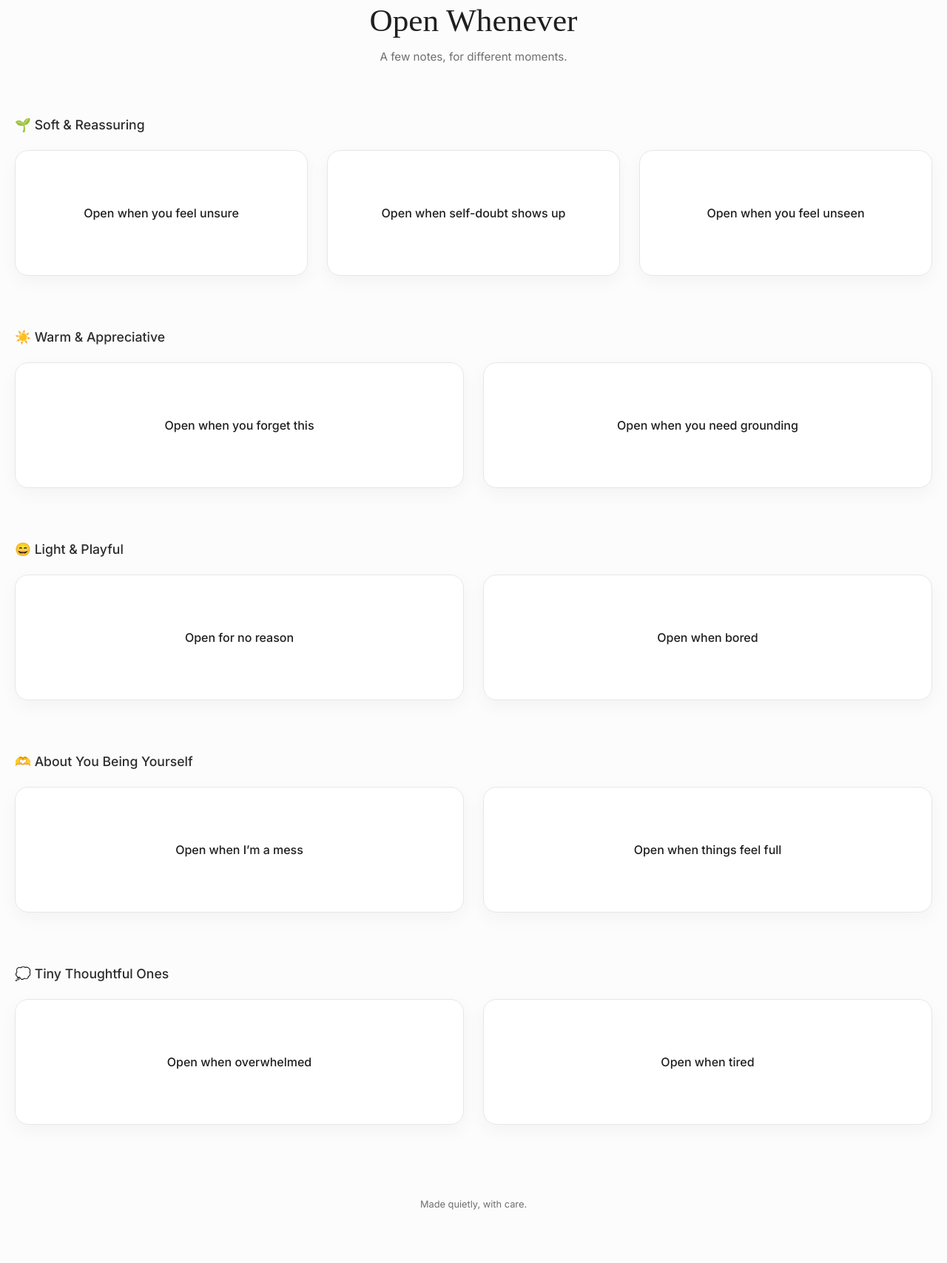
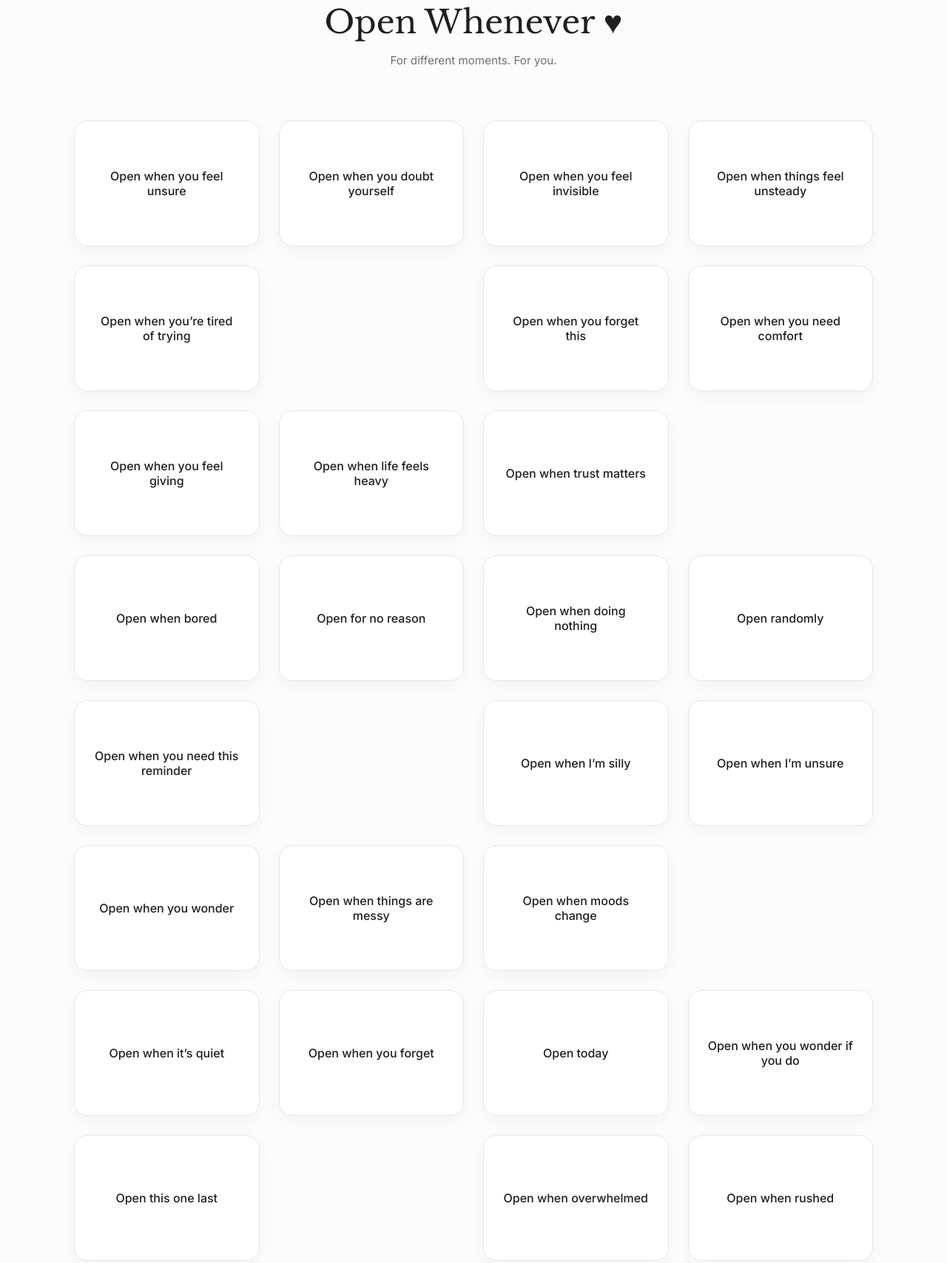
Before and after one commit to reeyakbhalodia-cloud/open-whenever, a plain HTML site: page index.html in a window 1280 px wide. Shown: the part 74-1782 px from the top of the page at 74% size. Drawn offline with nearby package versions, Linux system fonts and the light colour scheme; a web font is replaced by a local one.

Commit message:
Update index.html

```diff
--- a/index.html
+++ b/index.html
@@ -5,127 +5,73 @@
   <meta name="viewport" content="width=device-width, initial-scale=1.0"/>
   <title>Open Whenever</title>
 
-  <!-- Soft font -->
-  <link href="https://fonts.googleapis.com/css2?family=Inter:wght@400;500;600&family=Playfair+Display:ital@0;1&display=swap" rel="stylesheet">
-
+  <link href="https://fonts.googleapis.com/css2?family=Inter:wght@400;500;600&family=Libre+Baskerville:ital@0;1&display=swap" rel="stylesheet">
   <link rel="stylesheet" href="style.css" />
 </head>
 <body>
 
   <header>
-    <h1>Open Whenever</h1>
-    <p class="subtitle">A few notes, for different moments.</p>
+    <h1>Open Whenever <span class="heart">♥</span></h1>
+    <p class="subtitle">For different moments. For you.</p>
   </header>
 
-  <!-- 🌱 Soft & Reassuring -->
-  <section>
-    <h2>🌱 Soft & Reassuring</h2>
+  <main>
+
     <div class="cards">
-      <div class="card" onclick="flip(this)">
-        <div class="card-inner">
-          <div class="card-front">Open when you feel unsure</div>
-          <div class="card-back">You don’t have to have everything figured out.</div>
-        </div>
-      </div>
 
-      <div class="card" onclick="flip(this)">
-        <div class="card-inner">
-          <div class="card-front">Open when self-doubt shows up</div>
-          <div class="card-back">You’re doing better than you think.</div>
-        </div>
-      </div>
+      <!-- Soft & Reassuring -->
+      <div class="card" onclick="flip(this)"><div class="card-inner"><div class="card-front">Open when you feel unsure</div><div class="card-back">You don’t have to have everything figured out.</div></div></div>
+      <div class="card" onclick="flip(this)"><div class="card-inner"><div class="card-front">Open when you doubt yourself</div><div class="card-back">You’re doing better than you think.</div></div></div>
+      <div class="card" onclick="flip(this)"><div class="card-inner"><div class="card-front">Open when you feel invisible</div><div class="card-back">You make people feel comfortable. That matters.</div></div></div>
+      <div class="card" onclick="flip(this)"><div class="card-inner"><div class="card-front">Open when things feel unsteady</div><div class="card-back">I like how steady you are.</div></div></div>
+      <div class="card" onclick="flip(this)"><div class="card-inner"><div class="card-front">Open when you’re tired of trying</div><div class="card-back">You don’t need to be “on” all the time.</div></div></div>
 
-      <div class="card" onclick="flip(this)">
-        <div class="card-inner">
-          <div class="card-front">Open when you feel unseen</div>
-          <div class="card-back">You make people feel comfortable. That matters.</div>
-        </div>
-      </div>
+      <!-- Warm & Appreciative -->
+      <div class="card spacer"></div>
+      <div class="card" onclick="flip(this)"><div class="card-inner"><div class="card-front">Open when you forget this</div><div class="card-back">I really admire how your mind works.</div></div></div>
+      <div class="card" onclick="flip(this)"><div class="card-inner"><div class="card-front">Open when you need comfort</div><div class="card-back">I feel safe with you.</div></div></div>
+      <div class="card" onclick="flip(this)"><div class="card-inner"><div class="card-front">Open when you feel giving</div><div class="card-back">You make space for me — thank you.</div></div></div>
+      <div class="card" onclick="flip(this)"><div class="card-inner"><div class="card-front">Open when life feels heavy</div><div class="card-back">Life feels lighter with you in it.</div></div></div>
+      <div class="card" onclick="flip(this)"><div class="card-inner"><div class="card-front">Open when trust matters</div><div class="card-back">I trust you.</div></div></div>
+
+      <!-- Light & Playful -->
+      <div class="card spacer"></div>
+      <div class="card" onclick="flip(this)"><div class="card-inner"><div class="card-front">Open when bored</div><div class="card-back">You make me laugh more than you realise.</div></div></div>
+      <div class="card" onclick="flip(this)"><div class="card-inner"><div class="card-front">Open for no reason</div><div class="card-back">You bring out my fun side. This is your fault.</div></div></div>
+      <div class="card" onclick="flip(this)"><div class="card-inner"><div class="card-front">Open when doing nothing</div><div class="card-back">You’re my favourite person to do nothing with.</div></div></div>
+      <div class="card" onclick="flip(this)"><div class="card-inner"><div class="card-front">Open randomly</div><div class="card-back">Still choosing you.</div></div></div>
+      <div class="card" onclick="flip(this)"><div class="card-inner"><div class="card-front">Open when you need this reminder</div><div class="card-back">This is your reminder that you’re cute.</div></div></div>
+
+      <!-- About You Being Yourself -->
+      <div class="card spacer"></div>
+      <div class="card" onclick="flip(this)"><div class="card-inner"><div class="card-front">Open when I’m silly</div><div class="card-back">I love that you let me be clumsy and silly.</div></div></div>
+      <div class="card" onclick="flip(this)"><div class="card-inner"><div class="card-front">Open when I’m unsure</div><div class="card-back">You never make me feel weird for being me.</div></div></div>
+      <div class="card" onclick="flip(this)"><div class="card-inner"><div class="card-front">Open when you wonder</div><div class="card-back">I like who I am when I’m with you.</div></div></div>
+      <div class="card" onclick="flip(this)"><div class="card-inner"><div class="card-front">Open when things are messy</div><div class="card-back">Thank you for not judging my chaos.</div></div></div>
+      <div class="card" onclick="flip(this)"><div class="card-inner"><div class="card-front">Open when moods change</div><div class="card-back">You make room for all my moods.</div></div></div>
+
+      <!-- Simple but Meaningful -->
+      <div class="card spacer"></div>
+      <div class="card" onclick="flip(this)"><div class="card-inner"><div class="card-front">Open when it’s quiet</div><div class="card-back">I’m really glad it’s you.</div></div></div>
+      <div class="card" onclick="flip(this)"><div class="card-inner"><div class="card-front">Open when you forget</div><div class="card-back">You matter to me.</div></div></div>
+      <div class="card" onclick="flip(this)"><div class="card-inner"><div class="card-front">Open today</div><div class="card-back">I choose you today.</div></div></div>
+      <div class="card" onclick="flip(this)"><div class="card-inner"><div class="card-front">Open when you wonder if you do</div><div class="card-back">You’re important to me.</div></div></div>
+      <div class="card" onclick="flip(this)"><div class="card-inner"><div class="card-front">Open this one last</div><div class="card-back">This note exists because you do.</div></div></div>
+
+      <!-- Tiny Thoughtful -->
+      <div class="card spacer"></div>
+      <div class="card" onclick="flip(this)"><div class="card-inner"><div class="card-front">Open when overwhelmed</div><div class="card-back">Take a breath.</div></div></div>
+      <div class="card" onclick="flip(this)"><div class="card-inner"><div class="card-front">Open when rushed</div><div class="card-back">You don’t have to rush.</div></div></div>
+      <div class="card" onclick="flip(this)"><div class="card-inner"><div class="card-front">Open when doubting yourself</div><div class="card-back">I’m proud of you.</div></div></div>
+      <div class="card" onclick="flip(this)"><div class="card-inner"><div class="card-front">Open when tired</div><div class="card-back">You’re allowed to rest.</div></div></div>
+      <div class="card" onclick="flip(this)"><div class="card-inner"><div class="card-front">Open gently</div><div class="card-back">Go easy on yourself.</div></div></div>
+
     </div>
-  </section>
 
-  <!-- ☀️ Warm & Appreciative -->
-  <section>
-    <h2>☀️ Warm & Appreciative</h2>
-    <div class="cards">
-      <div class="card" onclick="flip(this)">
-        <div class="card-inner">
-          <div class="card-front">Open when you forget this</div>
-          <div class="card-back">I really admire how your mind works.</div>
-        </div>
-      </div>
-
-      <div class="card" onclick="flip(this)">
-        <div class="card-inner">
-          <div class="card-front">Open when you need grounding</div>
-          <div class="card-back">I feel safe with you.</div>
-        </div>
-      </div>
-    </div>
-  </section>
-
-  <!-- 😄 Light & Playful -->
-  <section>
-    <h2>😄 Light & Playful</h2>
-    <div class="cards">
-      <div class="card" onclick="flip(this)">
-        <div class="card-inner">
-          <div class="card-front">Open for no reason</div>
-          <div class="card-back">You bring out my fun side. This is your fault.</div>
-        </div>
-      </div>
-
-      <div class="card" onclick="flip(this)">
-        <div class="card-inner">
-          <div class="card-front">Open when bored</div>
-          <div class="card-back">This is your reminder that you’re cute.</div>
-        </div>
-      </div>
-    </div>
-  </section>
-
-  <!-- 🫶 About You Being Yourself -->
-  <section>
-    <h2>🫶 About You Being Yourself</h2>
-    <div class="cards">
-      <div class="card" onclick="flip(this)">
-        <div class="card-inner">
-          <div class="card-front">Open when I’m a mess</div>
-          <div class="card-back">I love that you let me be clumsy and silly.</div>
-        </div>
-      </div>
-
-      <div class="card" onclick="flip(this)">
-        <div class="card-inner">
-          <div class="card-front">Open when things feel full</div>
-          <div class="card-back">You make room for all my moods.</div>
-        </div>
-      </div>
-    </div>
-  </section>
-
-  <!-- 💭 Tiny Thoughtful -->
-  <section>
-    <h2>💭 Tiny Thoughtful Ones</h2>
-    <div class="cards">
-      <div class="card" onclick="flip(this)">
-        <div class="card-inner">
-          <div class="card-front">Open when overwhelmed</div>
-          <div class="card-back">Take a breath.</div>
-        </div>
-      </div>
-
-      <div class="card" onclick="flip(this)">
-        <div class="card-inner">
-          <div class="card-front">Open when tired</div>
-          <div class="card-back">You’re allowed to rest.</div>
-        </div>
-      </div>
-    </div>
-  </section>
+  </main>
 
   <footer>
-    Made quietly, with care.
+    Made quietly, with care <span class="heart">♥</span>
   </footer>
 
   <script src="script.js"></script>
```
